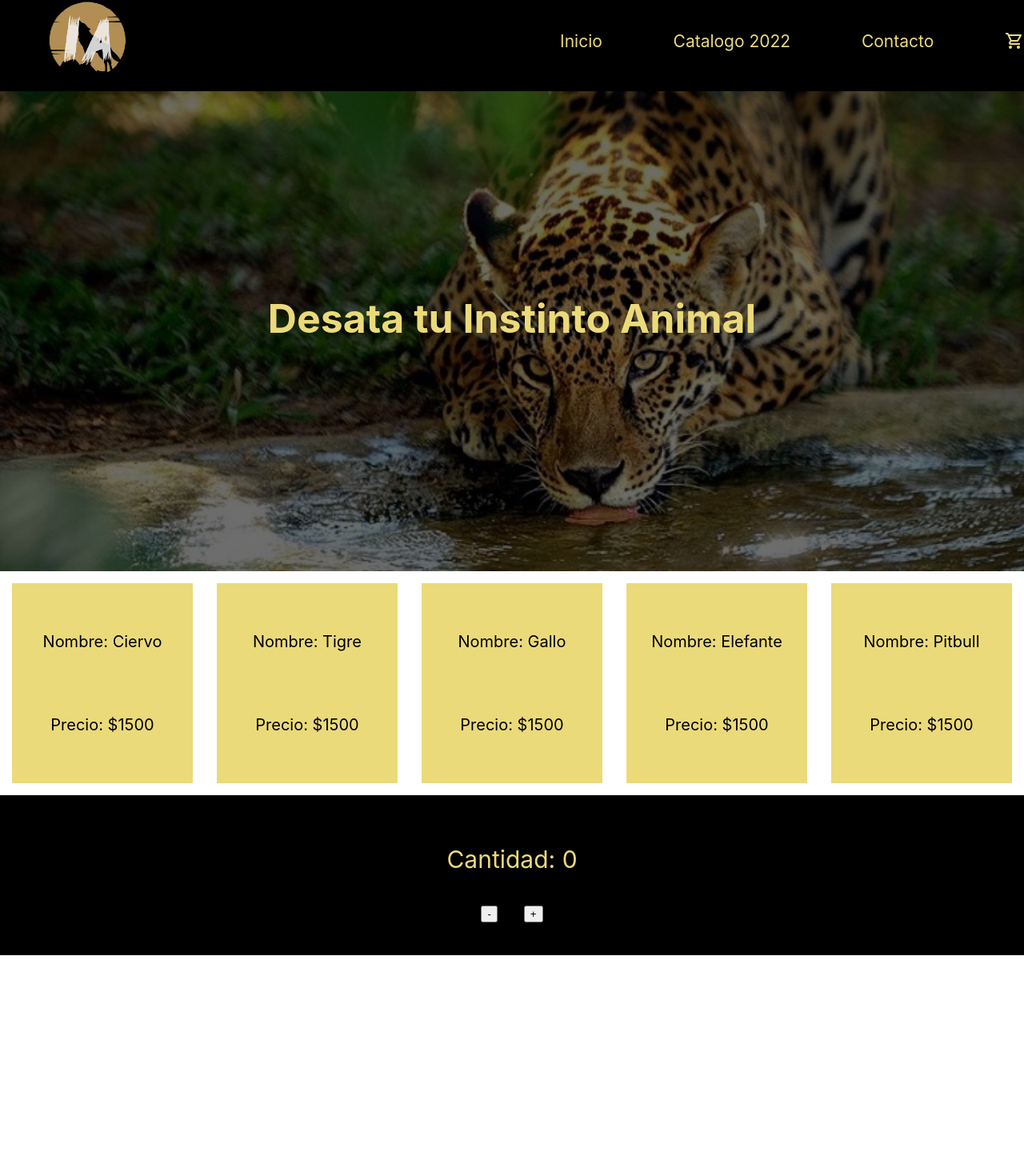
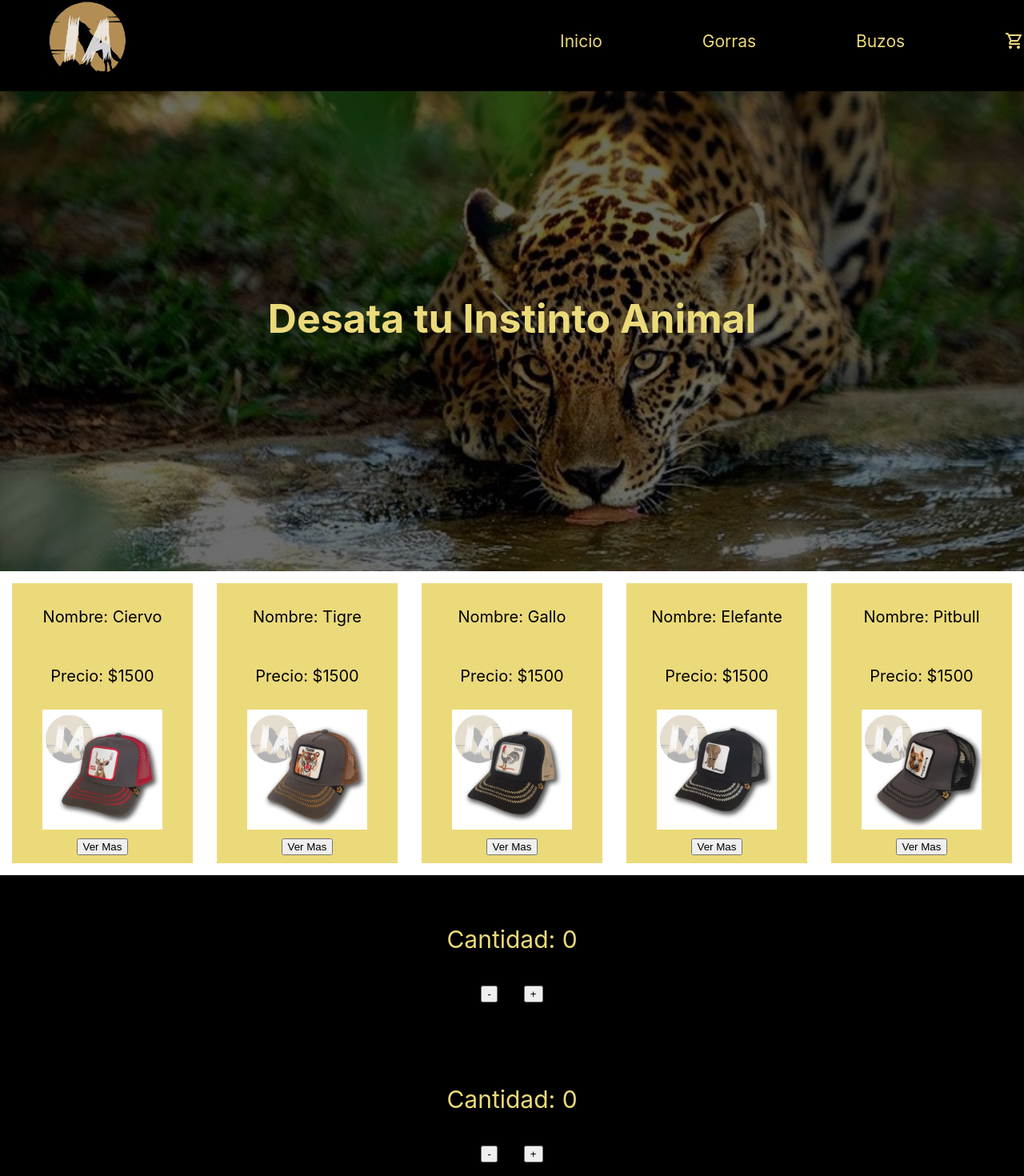
Before and after one commit to SantiagoMengoli/InstintoAnimalMengoli, a React (Create React App) app: page /product/1 in a window 1280 px wide. Shown: the part 11-1481 px from the top of the page at 80% size. Before the commit the page ends 1205 px from the top, so only its background shows below. Built offline with nearby package versions, Linux system fonts and the light colour scheme.

Commit message:
Desafio 8

```diff
--- a/src/App.js
+++ b/src/App.js
@@ -2,16 +2,22 @@ import './App.css';
 import NavBar from "./components/NavBar"
 import ItemListContainer from "./components/ItemListContainer"
 import MainFoto from "./components/MainFoto"
-import { BrowserRouter } from 'react-router-dom';
+import { BrowserRouter, Route, Routes } from 'react-router-dom';
+import ItemList from './components/ItemList';
 
 
 function App() {
   return (
     <div className="App">
       <BrowserRouter>
-        <NavBar/>
-        <MainFoto/>
-        <ItemListContainer />
+          <NavBar/>
+          <MainFoto/>
+          <ItemListContainer />
+          <Routes>
+            <Route path="/"  element={<ItemList/>}/>
+            <Route path="/category/:id"  element={<ItemList/>}/>
+            <Route path="/product/:id"  element={<ItemListContainer/>}/>
+          </Routes>
       </BrowserRouter>
     </div>
   );
--- a/src/components/Item.css
+++ b/src/components/Item.css
@@ -1,6 +1,6 @@
 .itemContainer{
     width: 100%;
-    height: 250px;
+    height: 350px;
     display: flex;
     flex-direction: column;
     align-items: center;
@@ -11,3 +11,8 @@
 .itemWord{
     font-size: 20px;
 }
+.fotoProducto{
+    display: flex;
+    justify-content: center;
+    width: 150px;
+}
--- a/src/components/Item.js
+++ b/src/components/Item.js
@@ -1,15 +1,16 @@
+import { Link } from '@material-ui/core'
 import React from 'react'
 import "./Item.css"
 
 function Item({producto}) {
-    const {nombre, precio} = producto
+    const {nombre, precio, foto, id} = producto
 
-
-    console.log(producto)
     return (
         <div className='itemContainer'>
            <p className='itemWord'>Nombre: {nombre} </p>
            <p className='itemWord'>Precio: {precio} </p>
+           <img src={foto} className='fotoProducto'/>
+          <Link to={`/product/${id}`}> <button> Ver Mas </button> </Link>
         </div>
     )
 }
--- a/src/components/ItemDetail.js
+++ b/src/components/ItemDetail.js
@@ -9,7 +9,7 @@ function ItemDetail({product}) {
         <div className='itemDetailContainer'>
             <p>{nombre}</p>
             <p>Precio: ${precio}</p>
-            <p>{foto}</p>
+            <img src={foto}/>
             <ItemCount stock = {stock} initial= {initial}/>
         </div>
     )
--- a/src/components/ItemDetailContainer.js
+++ b/src/components/ItemDetailContainer.js
@@ -1,11 +1,14 @@
 import React, { useEffect } from 'react'
+import { useParams } from 'react-router-dom'
 import ItemDetail from './ItemDetail'
 
 function ItemDetailContainer() {
 
     const [product, setProduct] = useState ([])
     const [loading, setLoading] = useState (true)
-    const id = 4;
+
+    const {id} = useParams()
+
     const productDetail =[
         {id : 1 , nombre : "Ciervo" , stock : '3' , precio: "$1500" , foto: "/img/ciervo.jpg"},
         {id : 2 , nombre : "Tigre" , stock : "3" , precio: "$1500" , foto: "/img/tigre.jpg"},
--- a/src/components/ItemList.js
+++ b/src/components/ItemList.js
@@ -1,11 +1,21 @@
 import React from 'react'
 import { useEffect, useState } from 'react'
+import { useParams } from 'react-router-dom'
 import Item from './Item'
 import "./ItemList.css"
 
 
 
-function ItemList({productList}) {
+function ItemList() {
+    const {id} = useParams()
+
+    const productList =[
+        {id : 1 , nombre : "Ciervo" , stock : '3' , precio: "$1500" , foto: "/img/ciervo.jpg"},
+        {id : 2 , nombre : "Tigre" , stock : "3" , precio: "$1500" , foto: "/img/tigre.jpg"},
+        {id : 3 , nombre : "Gallo" , stock : "3" , precio: "$1500", foto: "/img/gallo.jpg"},
+        {id : 4 , nombre : "Elefante" , stock : "3" , precio: "$1500" , foto: "/img/elefante.jpg"},
+        {id : 5 , nombre : "Pitbull" , stock : '3' , precio: "$1500" ,foto: "/img/pitbull.jpg"},
+    ]
 
 const [productos , setProductos] = useState ([
 
@@ -22,9 +32,9 @@ useEffect(() => {
    })
    promesa.then((productos) =>{
        console.log(productos)
-       setProductos(productos)
+       setProductos(!id? productos : (productos.filter((product) => {return product.category === id})))
    })
-}, [])
+}, [id])
 
         return (
             <div className='itemList'>
--- a/src/components/ItemListContainer.js
+++ b/src/components/ItemListContainer.js
@@ -3,16 +3,10 @@ import ItemCount from "./ItemCount"
 import ItemList from "./ItemList"
 
 function ItemListContainer() {
-    const productList =[
-        {id : 1 , nombre : "Ciervo" , stock : '3' , precio: "$1500"},
-        {id : 2 , nombre : "Tigre" , stock : "3" , precio: "$1500"},
-        {id : 3 , nombre : "Gallo" , stock : "3" , precio: "$1500"},
-        {id : 4 , nombre : "Elefante" , stock : "3" , precio: "$1500"},
-        {id : 5 , nombre : "Pitbull" , stock : '3' , precio: "$1500"},
-    ]
+
     return (
         <div>
-            <ItemList productList = {productList} />
+            <ItemList />
             <ItemCount stock={25} initial={1}/>
         </div>
     )
--- a/src/components/NavBar.js
+++ b/src/components/NavBar.js
@@ -10,9 +10,9 @@ function NavBar () {
                 <img src={logo} alt="logo" className="navLogo"/>
             </header>
             <nav className="navBar">
-                <Link className="navBar--Word" to={"/inicio"}>Inicio</Link>
-                <Link className="navBar--Word" to={"/catalogo2022"}>Catalogo 2022</Link>
-                <Link className="navBar--Word" to={"/contacto"}>Contacto</Link>
+                <Link className="navBar--Word" to={"/"}>Inicio</Link>
+                <Link className="navBar--Word" to={"/category/gorras"}>Gorras</Link>
+                <Link className="navBar--Word" to={"/category/buzos"}>Buzos</Link>
                 <Link className="navBar--Word" to={"/carrito"}> <ShoppingCartOutlinedIcon/> </Link>
 
             </nav>
```
Also changed, not shown: 1 other file (tests, documents, lock files or other folders).
